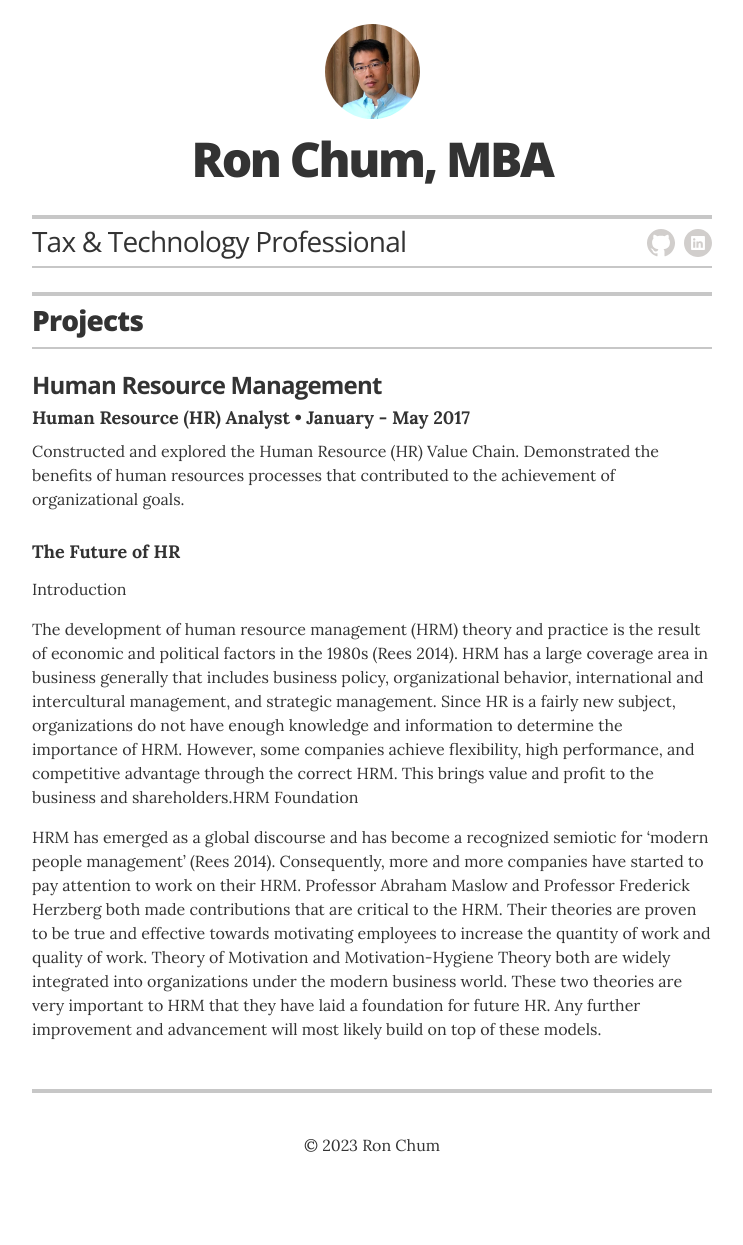
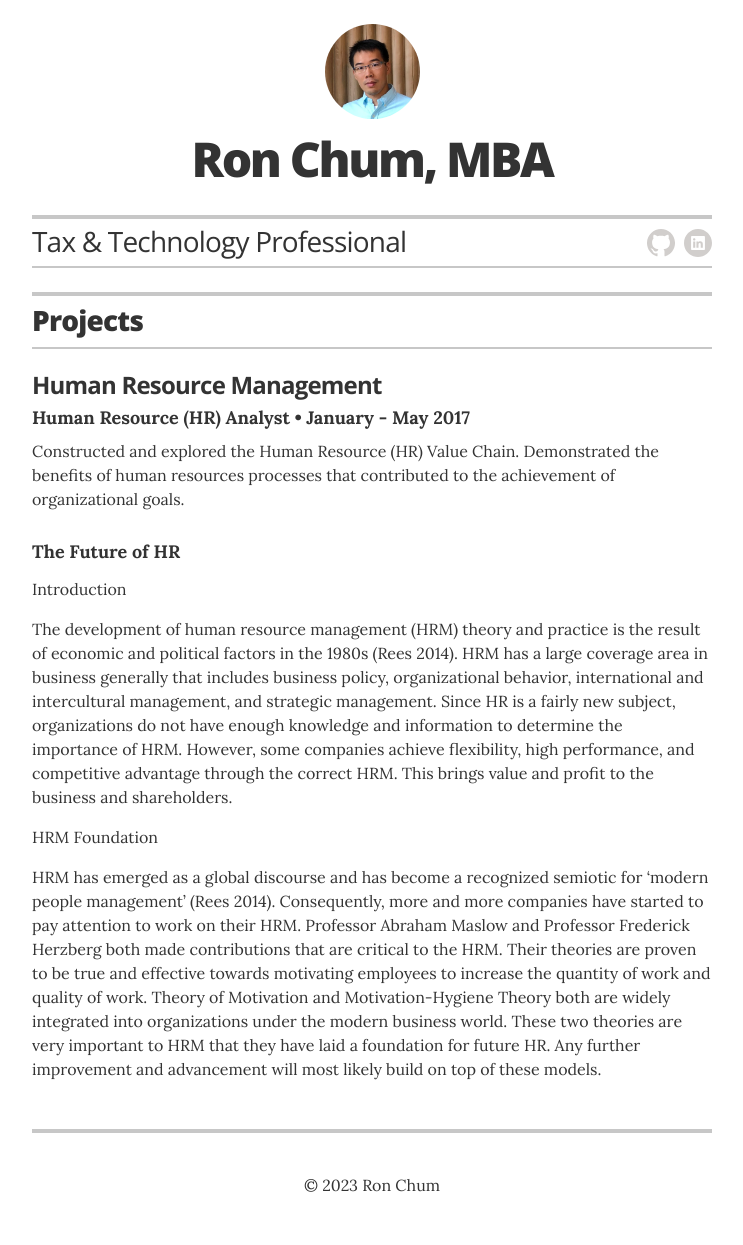
Before and after one commit to rchum/p2, a Jekyll site: the page built from index.html, in a window 1280 px wide. Shown: the whole page, without its empty margins (268-1011 px from the left). Built offline with Jekyll 4.4.1, drawn with Linux system fonts in a browser that asks for light colours; before the commit the page ends 1205 px from its top, so only the background shows below that.

```diff
--- a/_data/projects.yml
+++ b/_data/projects.yml
@@ -7,7 +7,7 @@
   description: Constructed and explored the Human Resource (HR) Value Chain. Demonstrated the benefits of human resources processes that contributed to the achievement of organizational goals.
 
   role1: The Future of HR
-  description1: <p>Introduction</p>The development of human resource management (HRM) theory and practice is the result of economic and political factors in the 1980s (Rees 2014). HRM has a large coverage area in business generally that includes business policy, organizational behavior, international and intercultural management, and strategic management. Since HR is a fairly new subject, organizations do not have enough knowledge and information to determine the importance of HRM. However, some companies achieve flexibility, high performance, and competitive advantage through the correct HRM. This brings value and profit to the business and shareholders.<h>HRM Foundation</h><p>HRM has emerged as a global discourse and has become a recognized semiotic for ‘modern people management’ (Rees 2014). Consequently, more and more companies have started to pay attention to work on their HRM. Professor Abraham Maslow and Professor Frederick Herzberg both made contributions that are critical to the HRM. Their theories are proven to be true and effective towards motivating employees to increase the quantity of work and quality of work. Theory of Motivation and Motivation-Hygiene Theory both are widely integrated into organizations under the modern business world. These two theories are very important to HRM that they have laid a foundation for future HR. Any further improvement and advancement will most likely build on top of these models.</p>
+  description1: <p>Introduction</p>The development of human resource management (HRM) theory and practice is the result of economic and political factors in the 1980s (Rees 2014). HRM has a large coverage area in business generally that includes business policy, organizational behavior, international and intercultural management, and strategic management. Since HR is a fairly new subject, organizations do not have enough knowledge and information to determine the importance of HRM. However, some companies achieve flexibility, high performance, and competitive advantage through the correct HRM. This brings value and profit to the business and shareholders.<p>HRM Foundation</p><p>HRM has emerged as a global discourse and has become a recognized semiotic for ‘modern people management’ (Rees 2014). Consequently, more and more companies have started to pay attention to work on their HRM. Professor Abraham Maslow and Professor Frederick Herzberg both made contributions that are critical to the HRM. Their theories are proven to be true and effective towards motivating employees to increase the quantity of work and quality of work. Theory of Motivation and Motivation-Hygiene Theory both are widely integrated into organizations under the modern business world. These two theories are very important to HRM that they have laid a foundation for future HR. Any further improvement and advancement will most likely build on top of these models.</p>
 
 
 
```
